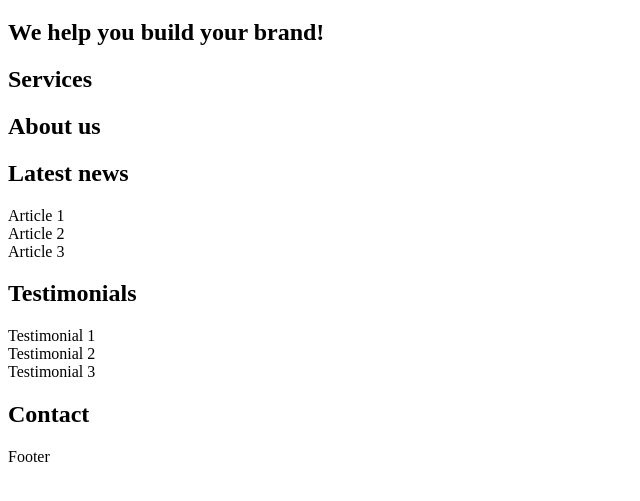
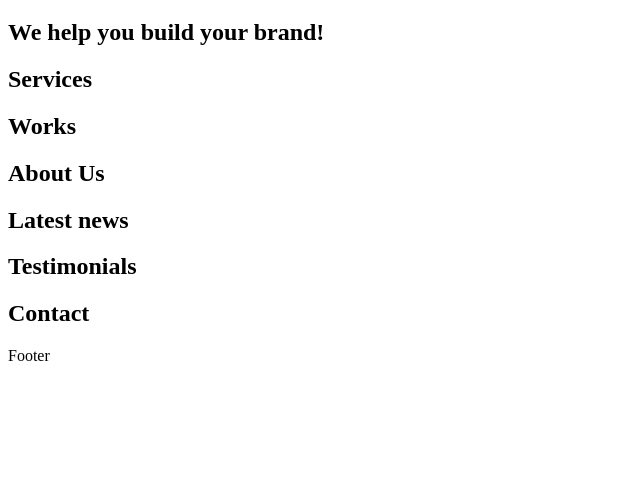
Before and after one commit to NChaouch/holbertonschool-web_front_end, a plain HTML site: page html_advanced/9-index.html in a window 1280 px wide. Shown: the part 61-562 px from the top of the page, without its empty margins (0-640 px from the left). Drawn offline with Linux system fonts and the light colour scheme.

Commit message:
correction

```diff
--- a/html_advanced/9-index.html
+++ b/html_advanced/9-index.html
@@ -29,31 +29,16 @@
                 <h2>Services</h2>
             </section>
             <section>
-                <h2>About us</h2>
+                <h2>Works</h2>
+            </section>
+            <section>
+                <h2>About Us</h2>
             </section>
             <section>
                 <h2>Latest news</h2>
-                <article>
-                    Article 1
-                </article>
-                <article>
-                    Article 2
-                </article>
-                <article>
-                    Article 3
-                </article>
             </section>
             <section>
                 <h2>Testimonials</h2>
-                <article>
-                    Testimonial 1
-                </article>
-                <article>
-                    Testimonial 2
-                </article>
-                <article>
-                    Testimonial 3
-                </article>
             </section>
             <section>
                 <h2>Contact</h2>
```
